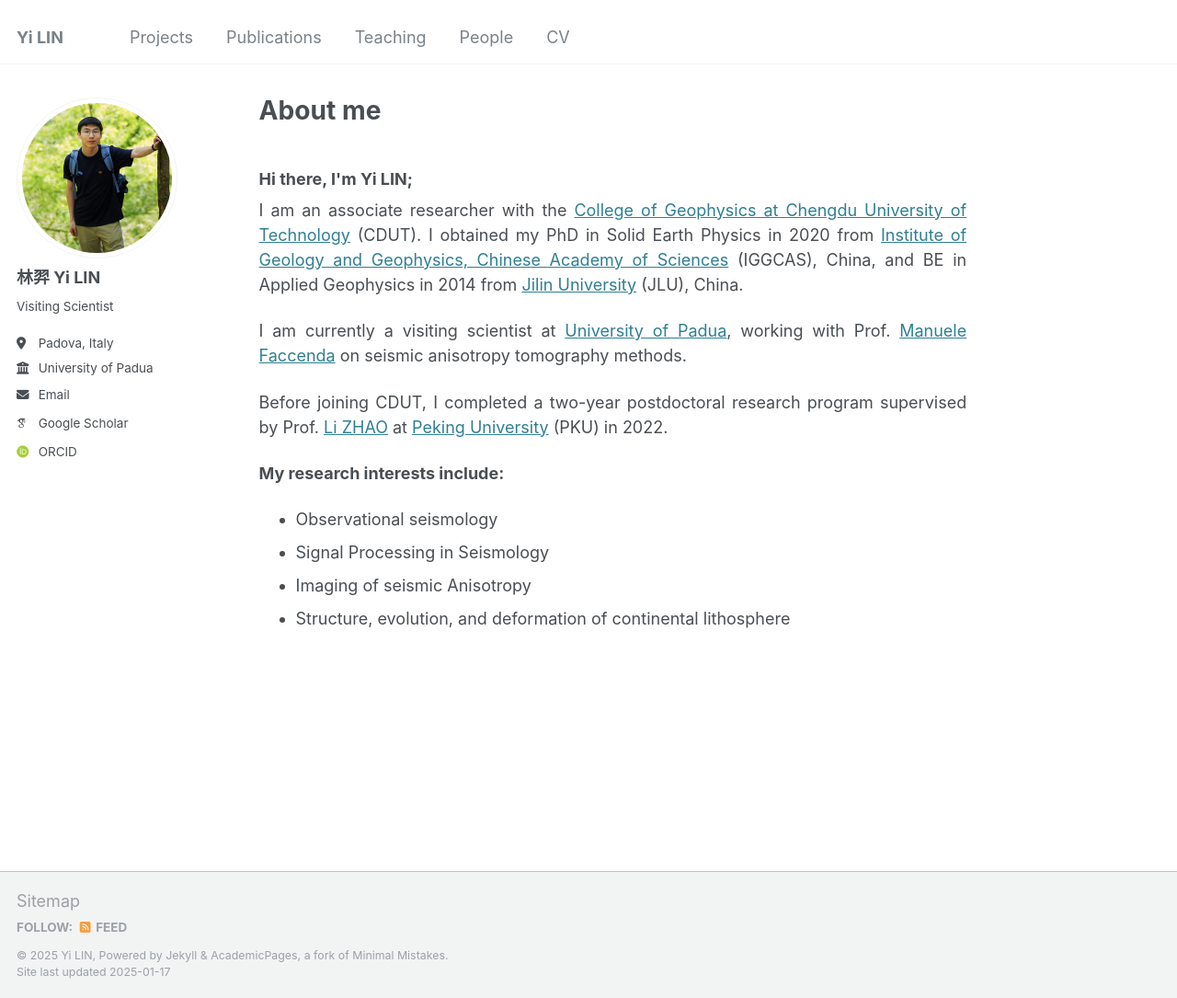
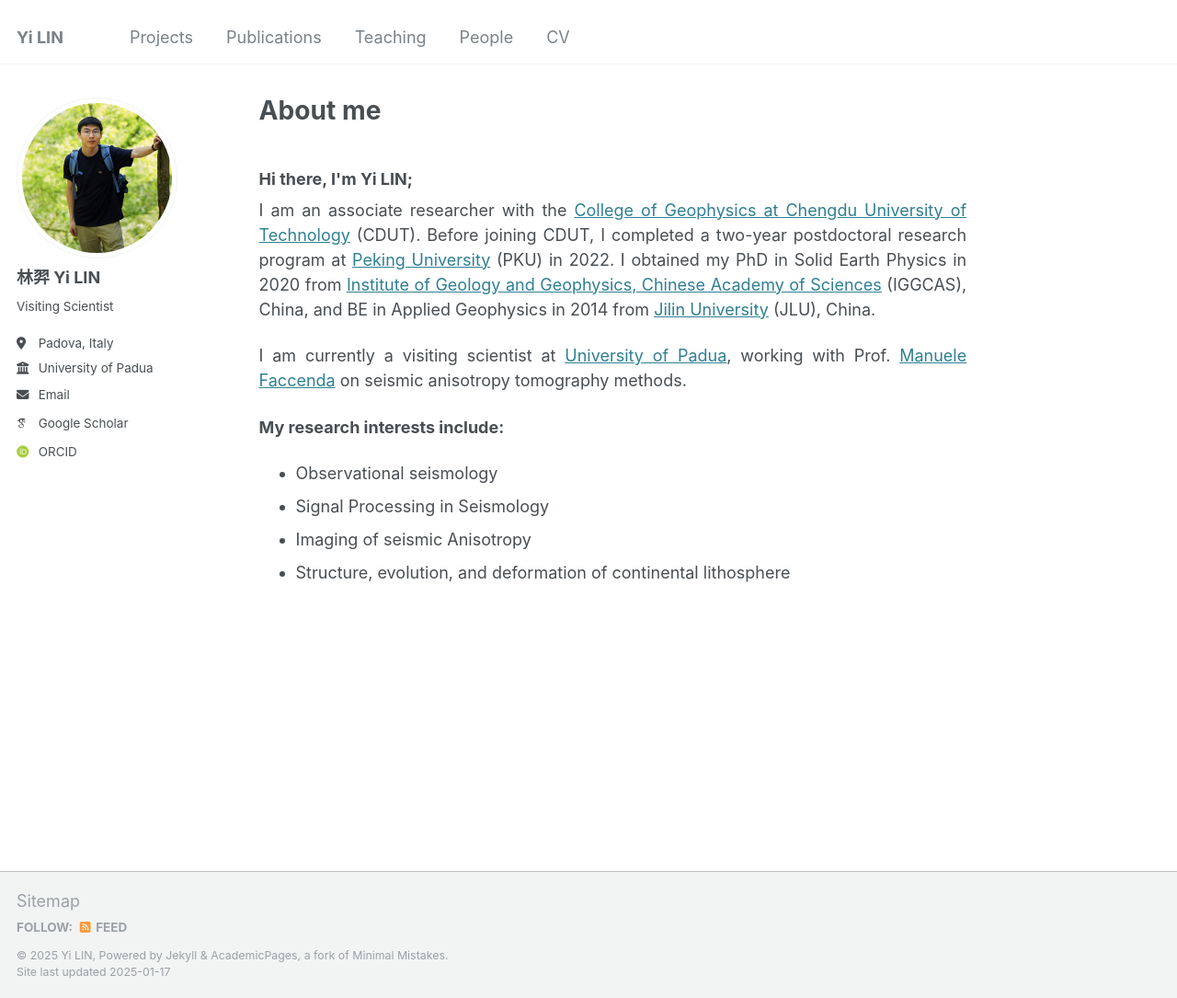
Before and after one commit to nicklinyi/nicklinyi.github.io, a Jekyll site: the page built from _pages/about.md, in a window 1280 px wide and 1085 px high. Shown: the whole window at 92% size. Built offline with Jekyll 4.4.1, drawn with Linux system fonts in a browser that asks for light colours; some web fonts are replaced.

Commit message:
update about

```diff
--- a/_pages/about.md
+++ b/_pages/about.md
@@ -9,15 +9,14 @@ redirect_from:
 
 <h3>Hi there, I'm Yi LIN;</h3>
 <p align = "justify">
-  I am an associate researcher with the <a href="https://www.cdut.edu.cn/en/" target="_blank" rel="noopener noreferrer"> College of Geophysics at Chengdu University of Technology</a> (CDUT). I obtained my PhD in Solid Earth Physics in 2020 from <a href="http://english.igg.cas.cn/" target="_blank" rel="noopener noreferrer">Institute of Geology and Geophysics, Chinese Academy of Sciences</a> (IGGCAS), China, and BE in Applied Geophysics in 2014 from <a href="https://jlu.edu.cn/" target="_blank" rel="noopener noreferrer">Jilin University</a> (JLU), China.
+  I am an associate researcher with the <a href="https://www.cdut.edu.cn/en/" target="_blank" rel="noopener noreferrer"> College of Geophysics at Chengdu University of Technology</a> (CDUT). Before joining CDUT, I completed a two-year postdoctoral research program at <a href="https://english.pku.edu.cn/" target="_blank" rel="noopener noreferrer">Peking University</a> (PKU) in 2022. I obtained my PhD in Solid Earth Physics in 2020 from <a href="http://english.igg.cas.cn/" target="_blank" rel="noopener noreferrer">Institute of Geology and Geophysics, Chinese Academy of Sciences</a> (IGGCAS), China, and BE in Applied Geophysics in 2014 from <a href="https://jlu.edu.cn/" target="_blank" rel="noopener noreferrer">Jilin University</a> (JLU), China.
 </p>
-
 
 <p align = "justify">
 I am currently a visiting scientist at <a href="https://www.unipd.it/en/" target="_blank" rel="noopener noreferrer">University of Padua</a>, working with Prof. <a href="http://geo.geoscienze.unipd.it/personal/faccenda-manuele" target="_blank" rel="noopener noreferrer">Manuele Faccenda</a> on seismic anisotropy tomography methods.
 </p>
 <p align = "justify">
-Before joining CDUT, I completed a two-year postdoctoral research program supervised by Prof. <a href="https://geophy.pku.edu.cn/people/zhaoli/" target="_blank" rel="noopener noreferrer">Li ZHAO</a> at <a href="https://english.pku.edu.cn/" target="_blank" rel="noopener noreferrer">Peking University</a> (PKU) in 2022.
+
 </p>
 <p align = "justify">
 <strong>My research interests include:</strong>
```
